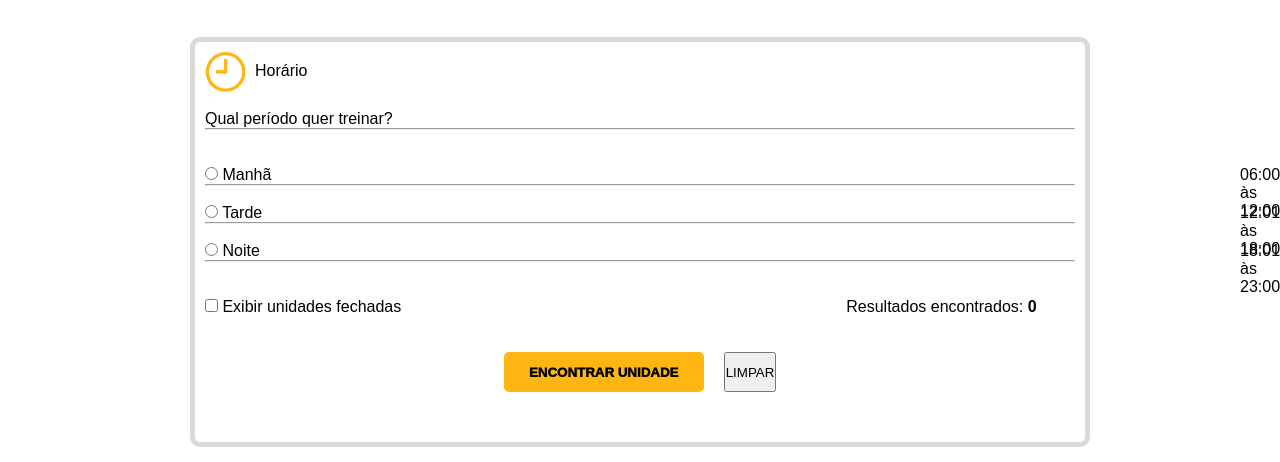
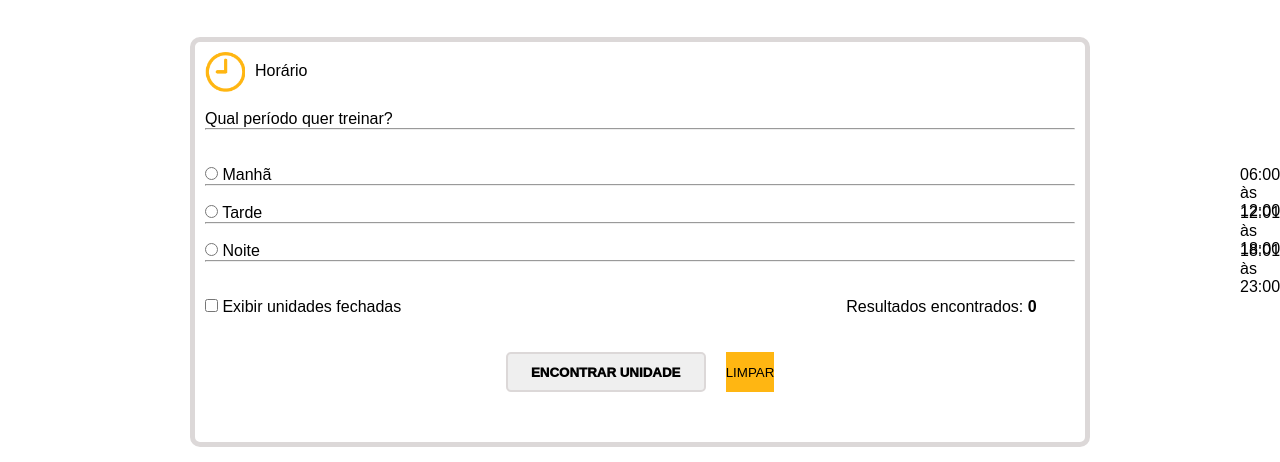
Before and after one commit to diegosoi/smartfit, a plain HTML site: page index.html in a window 1280 px wide. Shown: the part 327-789 px from the top of the page. Drawn offline with Linux system fonts and the light colour scheme; files whose address does not match are found by name.

Commit message:
Update style.css
adicionei a palavra dois da class

```diff
--- a/src/css/style.css
+++ b/src/css/style.css
@@ -180,7 +180,7 @@ h1{
     cursor: pointer;
 }
 
-.botoesDehorarios{
+.botoesDehorariosdois{
     background-color:  #FFB612;
     transform: 0.2s;
     border: none;
```
